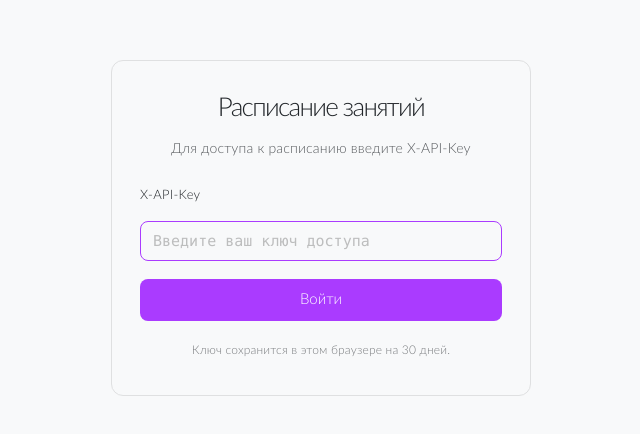
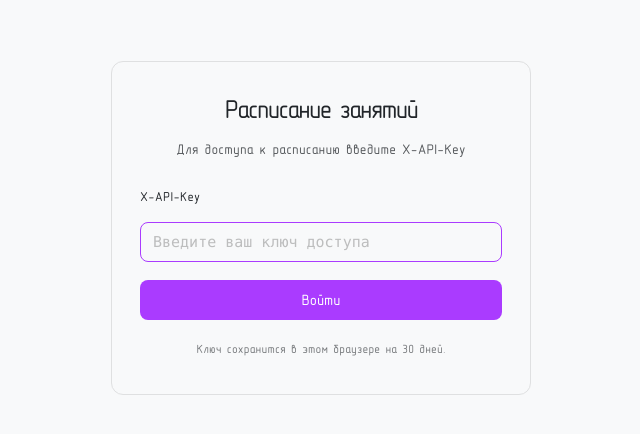
Before and after one commit to Strelook/simple-schedule-app, a React (Vite) app: page / in a window 1280 px wide. Shown: the part 172-606 px from the top of the page, without its empty margins (319-959 px from the left). Built offline with nearby package versions, Linux system fonts and the light colour scheme.

Commit message:
test: fix шрифтов

```diff
--- a/src/App.css
+++ b/src/App.css
@@ -19,40 +19,50 @@
 
 
 
+    /* ГОСТ 2.304-81 type B — основной шрифт приложения (Regular, weight 400) */
     @font-face
     {
         font-family: 'GOST_type_B';
-        src: url("../fonts/Lato-Light.woff"); /* Montserrat_Black Lato-Light Montserrat*/
+        src: url("./fonts/GOST_type_B.woff") format("woff");
+        font-weight: 400;
+        font-style: normal;
+        font-display: swap;
     }
 
     @font-face
     {
         font-family: 'Montserrat';
-        src: url("../fonts/Montserrat-Light.woff");
+        src: url("./fonts/Montserrat-Light.woff") format("woff");
+        font-weight: 300;
+        font-style: normal;
+        font-display: swap;
     }
 
     @font-face
     {
         font-family: 'MontserratExtra';
-        src: url("../fonts/Montserrat-ExtraLight.woff");
+        src: url("./fonts/Montserrat-ExtraLight.woff") format("woff");
+        font-weight: 200;
+        font-style: normal;
+        font-display: swap;
     }
 
     @font-face
     {
         font-family: 'MontserratBold';
-        src: url("../fonts/Montserrat-Bold.woff");
+        src: url("./fonts/Montserrat-Bold.woff") format("woff");
+        font-weight: 700;
+        font-style: normal;
+        font-display: swap;
     }
 
     @font-face
     {
         font-family: 'MontserratExtraBold';
-        src: url("../fonts/Montserrat-SemiBold.woff");
-    }
-
-    @font-face
-    {
-        font-family: 'webdings';
-        src: url("../fonts/webdings.woff");
+        src: url("./fonts/Montserrat-ExtraBold.woff") format("woff");
+        font-weight: 800;
+        font-style: normal;
+        font-display: swap;
     }
 
     @media screen and (prefers-color-scheme: dark)
--- a/src/Schedule.css
+++ b/src/Schedule.css
@@ -1,37 +1,47 @@
+    /* ГОСТ 2.304-81 type B — основной шрифт приложения (Regular, weight 400) */
     @font-face
     {
         font-family: 'GOST_type_B';
-        src: url("./fonts/Lato-Light.woff"); /* Montserrat_Black Lato-Light Montserrat*/
+        src: url("./fonts/GOST_type_B.woff") format("woff");
+        font-weight: 400;
+        font-style: normal;
+        font-display: swap;
     }
 
     @font-face
     {
         font-family: 'Montserrat';
-        src: url("./fonts/Montserrat-Light.woff");
+        src: url("./fonts/Montserrat-Light.woff") format("woff");
+        font-weight: 300;
+        font-style: normal;
+        font-display: swap;
     }
 
     @font-face
     {
         font-family: 'MontserratExtra';
-        src: url("./fonts/Montserrat-ExtraLight.woff");
+        src: url("./fonts/Montserrat-ExtraLight.woff") format("woff");
+        font-weight: 200;
+        font-style: normal;
+        font-display: swap;
     }
 
     @font-face
     {
         font-family: 'MontserratBold';
-        src: url("./fonts/Montserrat-Bold.woff");
+        src: url("./fonts/Montserrat-Bold.woff") format("woff");
+        font-weight: 700;
+        font-style: normal;
+        font-display: swap;
     }
 
     @font-face
     {
         font-family: 'MontserratExtraBold';
-        src: url("./fonts/Montserrat-SemiBold.woff");
-    }
-
-    @font-face
-    {
-        font-family: 'webdings';
-        src: url("./fonts/webdings.woff");
+        src: url("./fonts/Montserrat-ExtraBold.woff") format("woff");
+        font-weight: 800;
+        font-style: normal;
+        font-display: swap;
     }
 
     @media screen and (prefers-color-scheme: dark)
```
